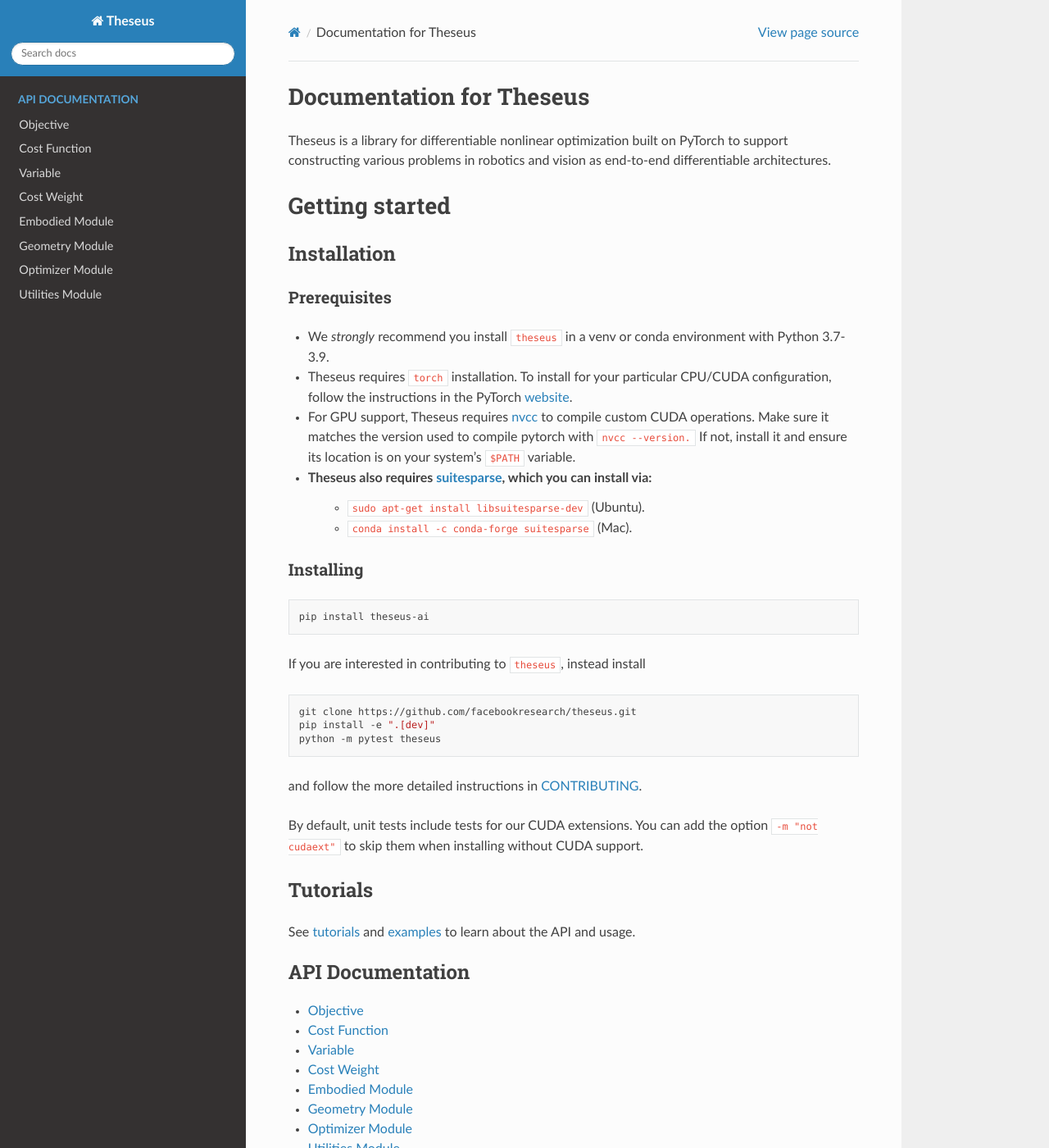
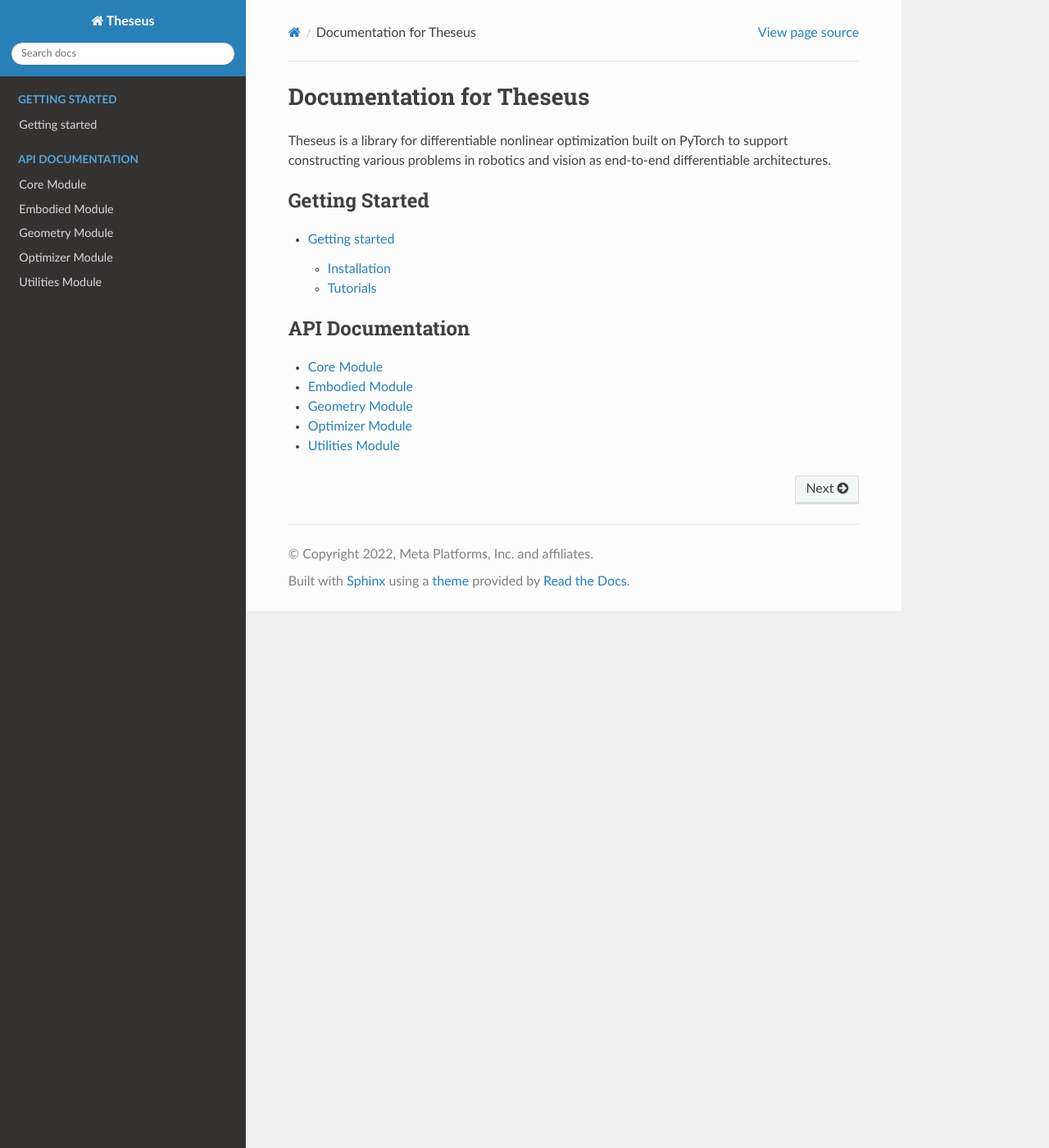
Before and after one commit to facebookresearch/theseus, a Sphinx documentation site: the page built from docs/source/index.rst, in a window 1280 px wide and 1400 px high. Shown: the whole window at 82% size. Built offline with Sphinx 7.4.7 and the Read the Docs theme 2.0.0, drawn with Linux system fonts in a browser that asks for light colours.

Commit message:
Added more pages to documentation and some stubs.

```diff
--- a/docs/source/conf.py
+++ b/docs/source/conf.py
@@ -34,6 +34,7 @@
 # ones.
 extensions = [
     "sphinx.ext.autodoc",
+    "sphinx.ext.autosummary",
     "sphinx.ext.coverage",
     "sphinx.ext.napoleon",
     # "nbsphinx",
--- a/docs/source/index.rst
+++ b/docs/source/index.rst
@@ -4,47 +4,14 @@
 support constructing various problems in robotics and vision as end-to-end
 differentiable architectures.
 
-Getting started
-===============
+.. toctree::
+   :maxdepth: 2
+   :caption: Getting Started
 
-Installation
-------------
-
-Prerequisites
-^^^^^^^^^^^^^
-- We *strongly* recommend you install ``theseus`` in a venv or conda environment with Python 3.7-3.9.
-- Theseus requires ``torch`` installation. To install for your particular CPU/CUDA configuration, follow the instructions in the PyTorch `website <https://pytorch.org/get-started/locally/>`_.
-- For GPU support, Theseus requires `nvcc <https://docs.nvidia.com/cuda/cuda-compiler-driver-nvcc/index.html>`_ to compile custom CUDA operations. Make sure it matches the version used to compile pytorch with ``nvcc --version.`` If not, install it and ensure its location is on your system's ``$PATH`` variable.
-- Theseus also requires `suitesparse <https://people.engr.tamu.edu/davis/suitesparse.html>`_, which you can install via:
-    - ``sudo apt-get install libsuitesparse-dev`` (Ubuntu).
-    - ``conda install -c conda-forge suitesparse`` (Mac).
-
-Installing
-^^^^^^^^^^
-.. code-block:: bash
-
-    pip install theseus-ai
-
-If you are interested in contributing to ``theseus``, instead install
-
-.. code-block:: bash
-
-    git clone https://github.com/facebookresearch/theseus.git
-    pip install -e ".[dev]"
-    python -m pytest theseus
-
-and follow the more detailed instructions in `CONTRIBUTING <https://github.com/facebookresearch/theseus/blob/main/CONTRIBUTING.md>`_.
-
-By default, unit tests include tests for our CUDA extensions. You can add the option ``-m "not cudaext"`` to
-skip them when installing without CUDA support.
-
-
-Tutorials
----------
-See `tutorials <https://github.com/facebookresearch/theseus/blob/main/tutorials/>`_ and `examples <https://github.com/facebookresearch/theseus/blob/main/examples/>`_ to learn about the API and usage.
+   getting-started.rst
 
 .. toctree::
-   :maxdepth: 3
+   :maxdepth: 1
    :caption: API Documentation
 
    core.rst
```
Also changed, not shown: docs/source/core.rst (+14 -8 lines), docs/source/generated/theseus.Objective.rst (added, +51 -0 lines), docs/source/generated/theseus.Variable.rst (added, +32 -0 lines), docs/source/getting-started.rst (added, +38 -0 lines), 2 other files.
